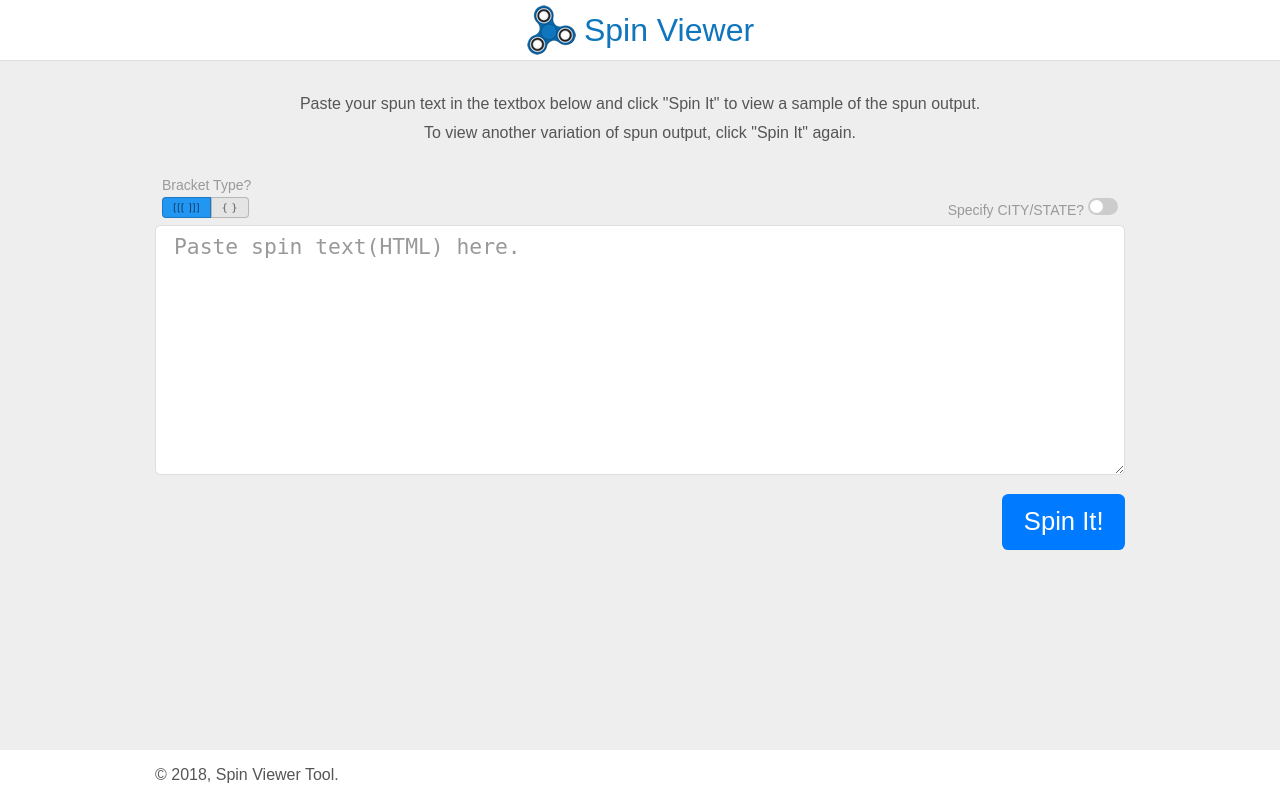
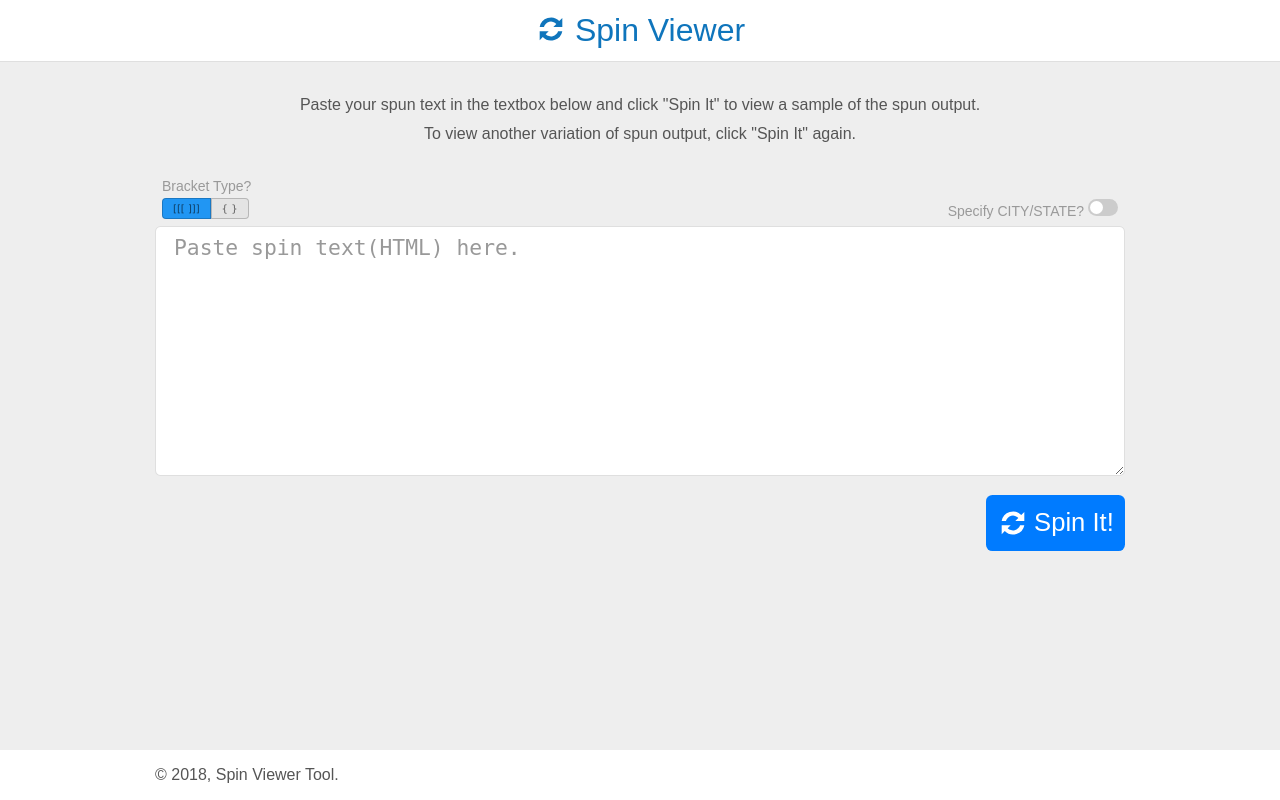
Before and after one commit to elliottprogrammer/Spin-Content-Viewer, a PHP site: page / in a window 1280 px wide. Run offline with PHP 8.4, Linux system fonts and the light colour scheme.

Commit message:
Adding animated svg arrows to header and spin button.

```diff
--- a/css/style.css
+++ b/css/style.css
@@ -58,7 +58,7 @@ body {
 
 #header {
     background-color: #fff;
-    padding: 5px 15px;
+    padding: 12px 15px;
     text-align: center;
     border-bottom: 1px solid rgba(0,0,0,0.125);
     display: -webkit-box;
@@ -67,23 +67,18 @@ body {
     -webkit-box-pack: center;
     -ms-flex-pack: center;
     justify-content: center;
+    align-items: center;
 }
 
 #main-title {
-    display: inline-block;
     font-family: Arial, Helvetica, sans-serif;
     font-weight: normal;
-    line-height: 50px;
-    min-height: 50px;
     margin: 0;
     margin-left: 8px;
     color: #0f75bc;
 }
 
-#spinner {
-    width: 50px;
-    height: 50px;
-    background: url(spinner_icon1.png) no-repeat;
+#header-spinner {
     -webkit-transform: rotateZ(0deg);
     -ms-transform: rotate(0deg);
     transform: rotateZ(0deg);
@@ -92,7 +87,23 @@ body {
     transition: all 5s cubic-bezier(0.13, 0.07, 0.25, 1);
 }
 
-#spinner.spin {
+#header-spinner.spin {
+    -webkit-transform: rotateZ(3600deg);
+    -ms-transform: rotate(3600deg);
+    transform: rotateZ(3600deg);
+}
+
+#btn-spinner {
+    display: inline-block;
+    -webkit-transform: rotateZ(0deg);
+    -ms-transform: rotate(0deg);
+    transform: rotateZ(0deg);
+    -webkit-transition: all 5s cubic-bezier(0.13, 0.07, 0.25, 1);
+    -o-transition: all 5s cubic-bezier(0.13, 0.07, 0.25, 1);
+    transition: all 5s cubic-bezier(0.13, 0.07, 0.25, 1);
+}
+
+#btn-spinner.spin {
     -webkit-transform: rotateZ(3600deg);
     -ms-transform: rotate(3600deg);
     transform: rotateZ(3600deg);
@@ -143,21 +154,22 @@ body {
 .text-right { text-align: right; }
 
 #submit {
+    display: flex;
+    justify-content: space-between;
+    align-items: center;
+    float:right;
     margin-top: 15px;
     color: #fff;
     background-color: #007bff;
     border-color: #007bff;
-    display: inline-block;
     font-weight: 400;
-    text-align: center;
     white-space: nowrap;
-    vertical-align: middle;
     -webkit-user-select: none;
     -moz-user-select: none;
     -ms-user-select: none;
     user-select: none;
     border: 1px solid transparent;
-    padding: .2em .8em;
+    padding: .2em .4em;
     font-size: 1.6em;
     line-height: 1.7;
     border-radius: .25em;
@@ -166,6 +178,9 @@ body {
     -o-transition: color .15s ease-in-out,background-color .15s ease-in-out,border-color .15s ease-in-out,box-shadow .15s ease-in-out;
     transition: color .15s ease-in-out,background-color .15s ease-in-out,border-color .15s ease-in-out,box-shadow .15s ease-in-out;
     transition: color .15s ease-in-out,background-color .15s ease-in-out,border-color .15s ease-in-out,box-shadow .15s ease-in-out,-webkit-box-shadow .15s ease-in-out;
+}
+#btn-text {
+    padding-left: 0.2em
 }
 
 #submit:hover, #submit:active {
--- a/index.php
+++ b/index.php
@@ -19,7 +19,7 @@ $stateList = array('AL' => 'Alabama', 'AK' => 'Alaska', 'AZ' => 'Arizona', 'AR'
 <body>
     <div id="wrapper">
         <div id="header">
-            <div id="spinner"></div>
+            <div id="spinner"><svg id="header-spinner" width="32px" height="32px" viewBox="0 0 128 128"><rect x="0" y="0" width="100%" height="100%" fill="transparent" /><g><path  fill="#0f75bc" fill-opacity="1" d="M109.25 55.5h-36l12-12a29.54 29.54 0 0 0-49.53 12H18.75A46.04 46.04 0 0 1 96.9 31.84l12.35-12.34v36zm-90.5 17h36l-12 12a29.54 29.54 0 0 0 49.53-12h16.97A46.04 46.04 0 0 1 31.1 96.16L18.74 108.5v-36z"/></g></svg></div>
             <h1 id="main-title">Spin Viewer</h1>
         </div>
 
@@ -69,7 +69,10 @@ $stateList = array('AL' => 'Alabama', 'AK' => 'Alaska', 'AZ' => 'Arizona', 'AR'
                     </div>
                     <textarea name="textbox" id="textbox" placeholder="Paste spin text(HTML) here." autocomplete="nope" onfocus="this.select();" ></textarea>
                     <div class="text-right">
-                        <button type="submit" id="submit" name="submit">Spin It!</button>
+                        <button type="submit" id="submit" name="submit">
+
+                        <svg id="btn-spinner" width="32px" height="32px" viewBox="0 0 128 128"><rect x="0" y="0" width="100%" height="100%" fill="transparent" /><g><path  fill="#ffffff" fill-opacity="1" d="M109.25 55.5h-36l12-12a29.54 29.54 0 0 0-49.53 12H18.75A46.04 46.04 0 0 1 96.9 31.84l12.35-12.34v36zm-90.5 17h36l-12 12a29.54 29.54 0 0 0 49.53-12h16.97A46.04 46.04 0 0 1 31.1 96.16L18.74 108.5v-36z"/></g></svg>
+                            <div id="btn-text">Spin It!</div></button>
                     </div>
                 </form>
                 <div class="clear"></div>
@@ -90,8 +93,10 @@ $stateList = array('AL' => 'Alabama', 'AK' => 'Alaska', 'AZ' => 'Arizona', 'AR'
         const button = document.getElementById('submit');
         // output div
         const output = document.getElementById('output');
-        // spinner icon
-        const spinner = document.getElementById('spinner');
+        // header spinner icon
+        const headerSpinner = document.getElementById('header-spinner');
+        // button spinner icon
+        const btnSpinner = document.getElementById('btn-spinner');
         // Textbox input
         const textbox = document.getElementById('textbox');
         // 'Bracket type' radio buttons
@@ -118,7 +123,10 @@ $stateList = array('AL' => 'Alabama', 'AK' => 'Alaska', 'AZ' => 'Arizona', 'AR'
             e.preventDefault();
 
             // Spin the spinner icon
-            spinner.className = (spinner.className == 'spin' ? '' : 'spin');
+            const spinHeaderAttr = (headerSpinner.getAttribute('class') == 'spin' ? '' : 'spin');
+            const spinBtnAttr = (btnSpinner.getAttribute('class') == 'spin' ? '' : 'spin');
+            headerSpinner.setAttribute('class', spinHeaderAttr);
+            btnSpinner.setAttribute('class', spinBtnAttr);
 
             // Get the spun content from the textbox
             const spinText = (textbox.value !== '' ? textbox.value : false);
```
Also changed, not shown: spinner_animated.svg (added).
